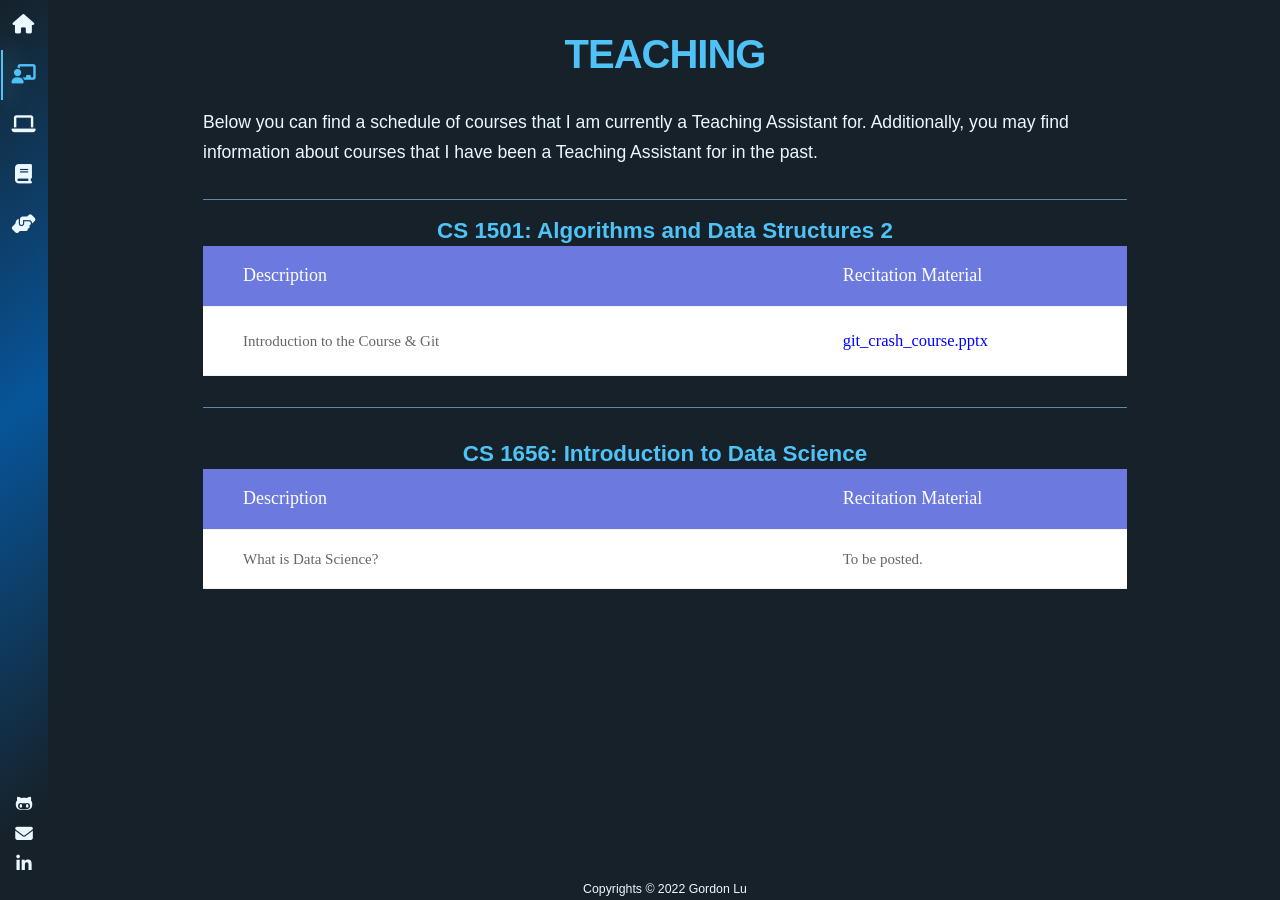
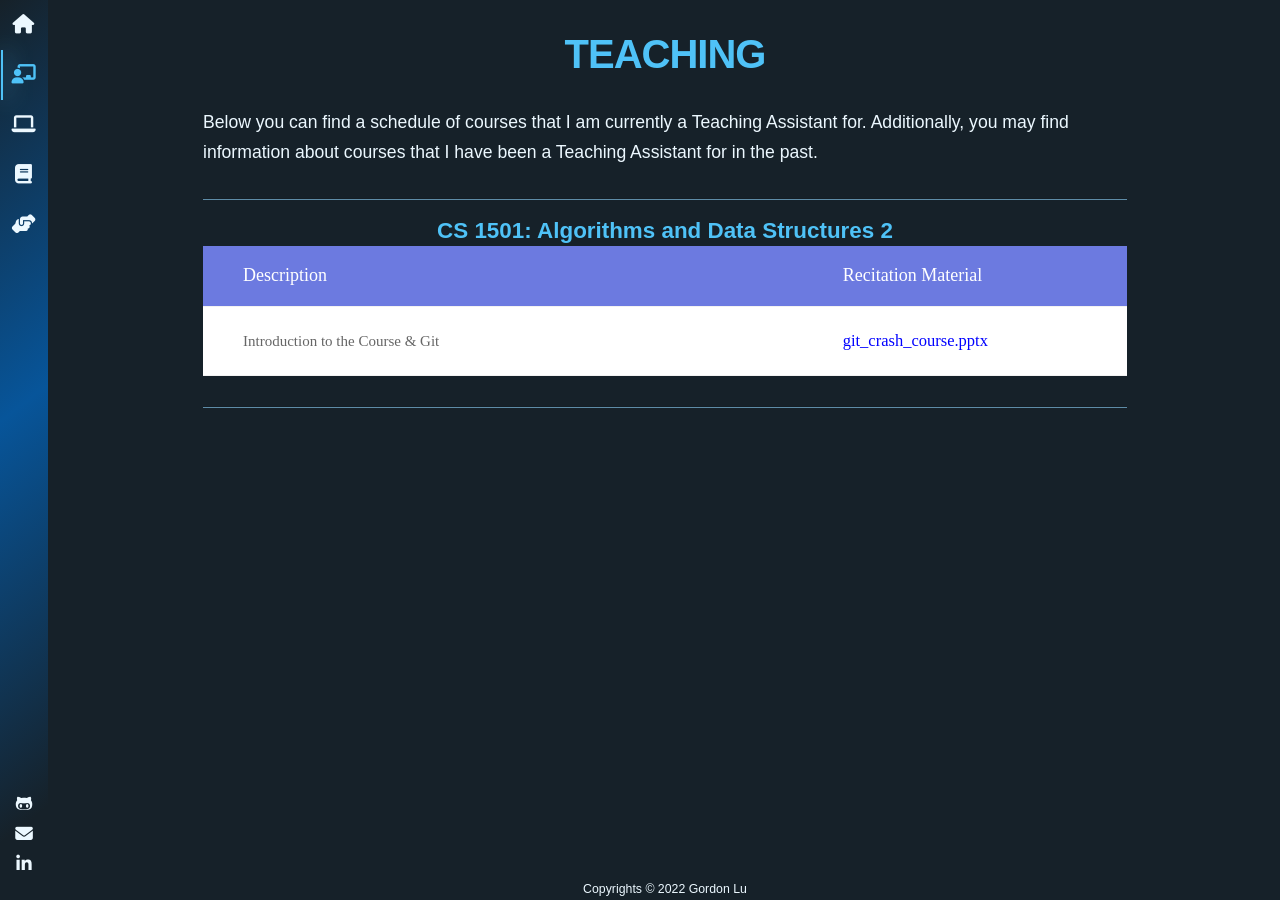
Before and after one commit to glu99331/glu99331.github.io, a Jekyll site: the page built from pages/teaching.html, in a window 1280 px wide. Built offline with Jekyll 4.4.1, drawn with Linux system fonts in a browser that asks for light colours; nearby versions of some CDN libraries; some web fonts are replaced.

Commit message:
update attempt

```diff
--- a/pages/teaching.html
+++ b/pages/teaching.html
@@ -32,7 +32,7 @@ summary: Below you can find a schedule of courses that I am currently a Teaching
     </div>
 </div>
 <hr class="content-separator">
-<h2 style = 'text-align: center;'>CS 1656: Introduction to Data Science</h2>
+<!-- <h2 style = 'text-align: center;'>CS 1656: Introduction to Data Science</h2>
 <div class="limiter">
     <div class="table">
 
@@ -55,4 +55,4 @@ summary: Below you can find a schedule of courses that I am currently a Teaching
         </div>
 
     </div>
-</div>
+</div> -->
```
Also changed, not shown: 7 other files.
